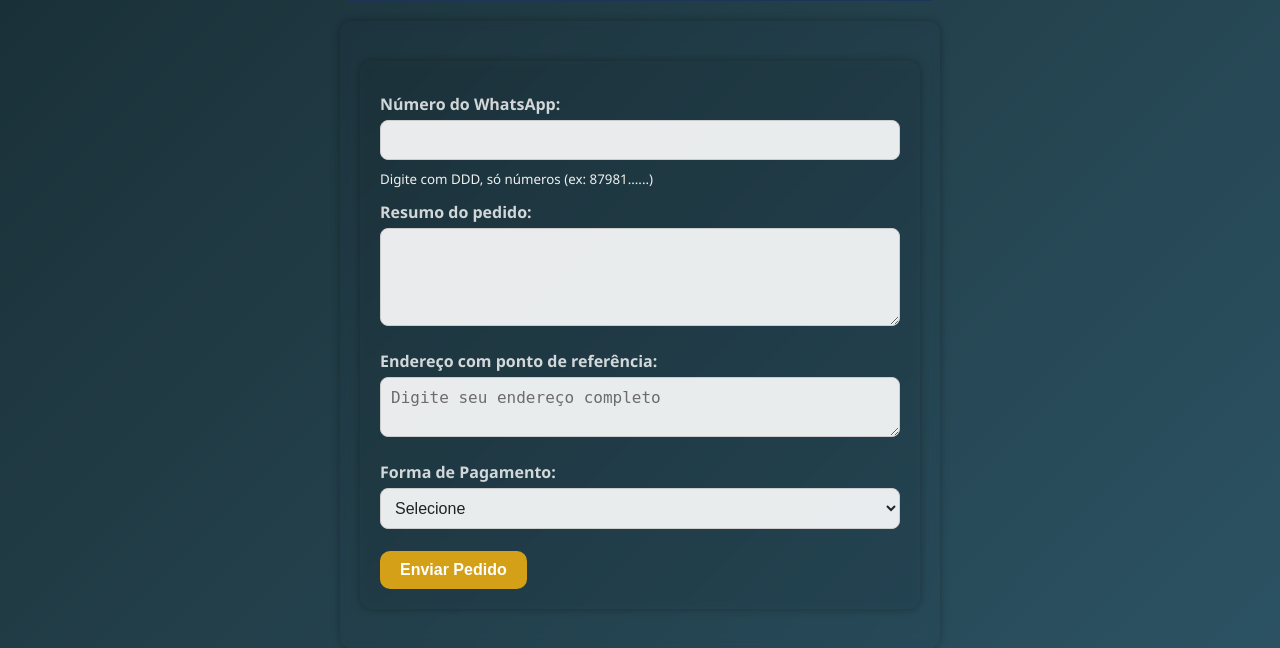
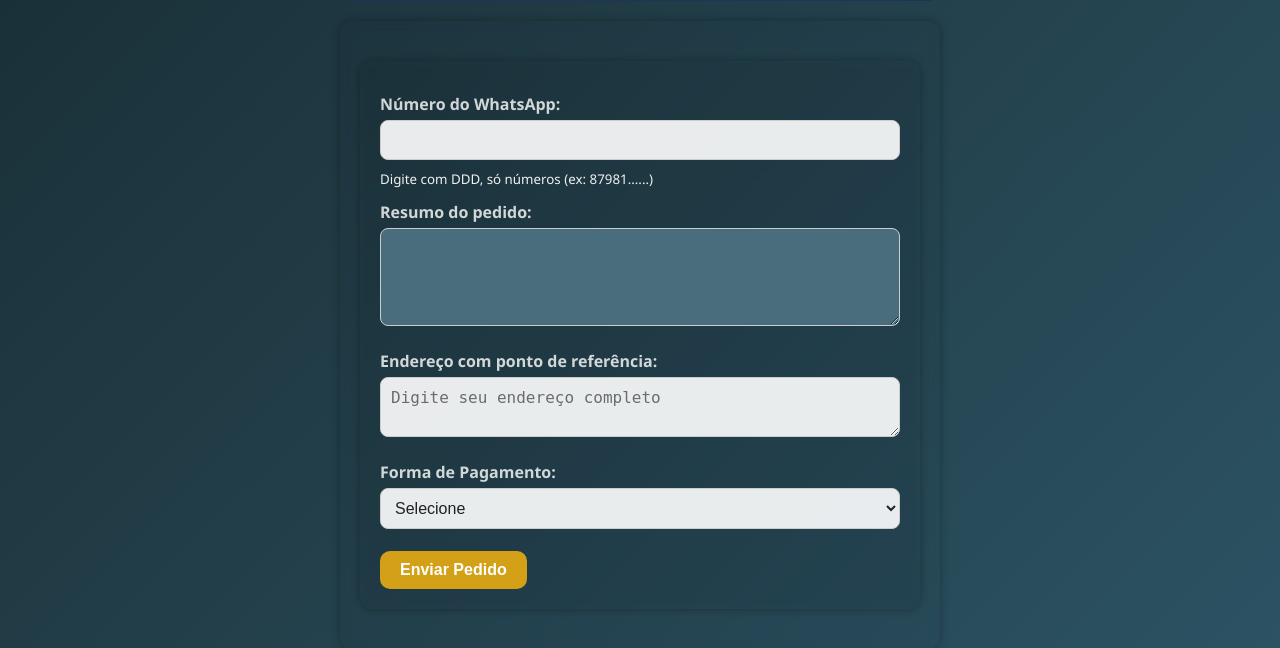
Before and after one commit to JonasDavidTR/Pedidos-BackEnd, a Flask app: page / in a window 1280 px wide. Shown: the part 887-1535 px from the top of the page. Run offline with Flask 3, Linux system fonts and the light colour scheme.

Commit message:
update style.css and app.py

```diff
--- a/app.py
+++ b/app.py
@@ -255,7 +255,6 @@ def enviar_pedido():
         mensagem += f"Pedido:\n{pedido}\n\n"
         mensagem += f"Endereço: {endereco}\n"
         mensagem += f"Pagamento: {pagamento}\n\n"
-        mensagem += "Obrigado pela preferência!🍔🍟"
 
         # Escapa para URL
         mensagem_url = quote(mensagem)
--- a/static/style.css
+++ b/static/style.css
@@ -159,6 +159,10 @@ textarea::placeholder, input::placeholder {
   color: #6d6c6c;
 }
 
+#resumo-pedido{
+  background-color: #4a6d7e;
+}
+
 
 .item {
   border: 1px solid #ccc;
```
